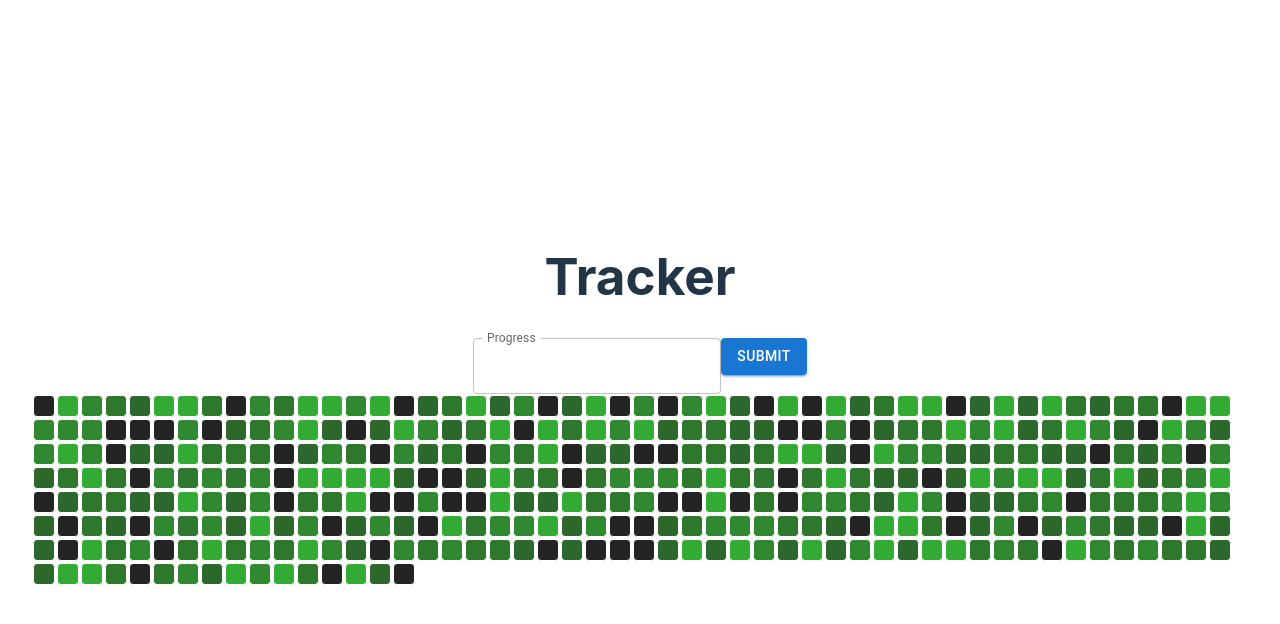
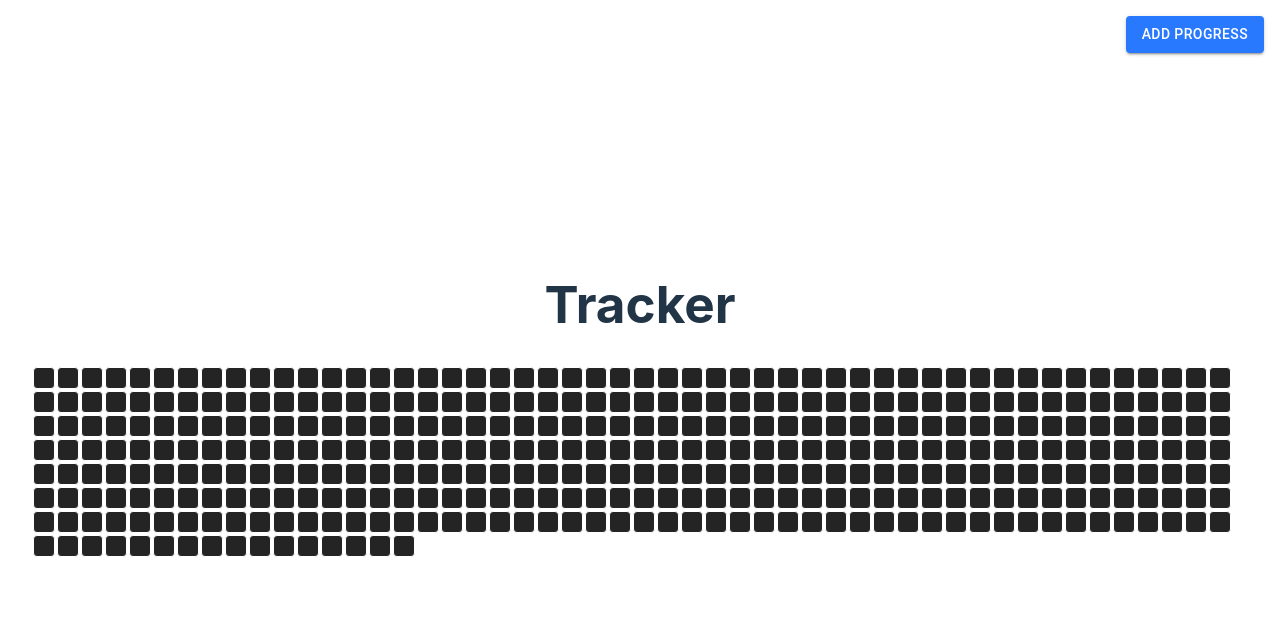
Before and after one commit to GeorgeSedhom0/ProgressTracker, a React (Vite) app: page / in a window 1280 px wide. Shown: the top 624 px of the page. Built offline with nearby package versions, Linux system fonts and the light colour scheme.

Commit message:
more stable input

```diff
--- a/src/App.tsx
+++ b/src/App.tsx
@@ -1,13 +1,41 @@
-import { useState } from 'react'
-import './App.css'
-import Tracker from './Tracker'
+import { blue, purple } from "@mui/material/colors";
+import "./App.css";
+import Tracker from "./Tracker";
+// imports for theme on mui
+import { createTheme, ThemeProvider } from "@mui/material/styles";
+
+const theme = createTheme({
+  palette: {
+    primary: {
+      main: blue["A400"],
+      light: blue["A200"],
+      dark: blue["A700"],
+      contrastText: "#fff",
+    },
+    secondary: {
+      main: purple["A400"],
+      light: purple["A200"],
+      dark: purple["A700"],
+      contrastText: "#fff",
+    },
+  },
+  components: {
+    MuiInputBase: {
+      styleOverrides: {
+        root: {
+          color: "white",
+        },
+      },
+    },
+  },
+});
 
 function App() {
-  const [count, setCount] = useState(0)
-
   return (
-    <Tracker/>
-  )
+    <ThemeProvider theme={theme}>
+      <Tracker />
+    </ThemeProvider>
+  );
 }
 
-export default App
+export default App;
--- a/src/Tracker.tsx
+++ b/src/Tracker.tsx
@@ -29,24 +29,35 @@ const Tracker = () => {
 
   const mockProgress = () => {
     const newProgress = [...progress];
+    const yearAgo = new Date();
+    yearAgo.setDate(yearAgo.getDate() - 365);
+
     for (let i = 0; i < 365; i++) {
+      yearAgo.setDate(yearAgo.getDate() + 1);
+
       newProgress.push({
-        progress: Math.floor(Math.random() * 5),
-        date: Date.now(),
-        done: ["mock data"],
+        progress: 0,
+        date: yearAgo.getTime(),
+        done: ["- None"],
       });
     }
     setProgress(newProgress);
   };
 
   useEffect(() => {
-    mockProgress();
+    // get the saved data from localStoarge
+    const savedData = localStorage.getItem("progress");
+    if (!savedData) {
+      mockProgress();
+    } else {
+      setProgress(JSON.parse(savedData));
+    }
 
     return () => {
-      // clean up
       setProgress([]);
     };
   }, []);
+
   return (
     <div>
       <h1>Tracker</h1>
--- a/src/componants/inputProgress.tsx
+++ b/src/componants/inputProgress.tsx
@@ -1,53 +1,167 @@
-import TextField from "@mui/material/TextField";
-import Button from "@mui/material/Button";
+import { Close } from "@mui/icons-material";
+import { IconButton } from "@mui/material";
+import { Button, Slider, Divider, Typography, TextField } from "@mui/material/";
+import { useState } from "react";
 import { Progress } from "../Tracker";
-import { useState } from "react";
 
 const AddProgress: React.FC<{
   setProgress: React.Dispatch<React.SetStateAction<Progress[]>>;
 }> = ({ setProgress }) => {
   const [newProgress, setNewProgress] = useState(0);
+  const [progressText, setProgressText] = useState("");
+  const [add, setAdd] = useState(false);
+  const [addedToday, setAddedToday] = useState(false);
+
+  const lastAdded = localStorage.getItem("lastAdded");
+
+  if (lastAdded) {
+    const lastAddedDate = new Date(Number(lastAdded));
+    const today = new Date();
+    if (lastAddedDate.getDate() === today.getDate()) {
+      setAddedToday(true);
+    }
+  }
+
   return (
     <div
       style={{
-        width: "100%",
+        position: "absolute",
+        top: "1em",
+        right: "1em",
+        display: "flex",
       }}
     >
+      {!addedToday && !add && (
+        <Button
+          variant="contained"
+          onClick={() => {
+            setAdd(true);
+          }}
+        >
+          Add Progress
+        </Button>
+      )}
+      {add && (
+        <div
+          style={{
+            position: "fixed",
+            top: 0,
+            left: 0,
+            width: "100%",
+            height: "100%",
+            backdropFilter: "blur(5px)",
+            backgroundColor: "rgba(0,0,0,0.7)",
+            display: "flex",
+            flexDirection: "column",
+            justifyContent: "center",
+            alignItems: "center",
+            gap: "1em",
+          }}
+        >
+          <IconButton
+            style={{
+              position: "absolute",
+              top: "1em",
+              right: "1em",
+              cursor: "pointer",
+            }}
+            onClick={() => {
+              setAdd(false);
+            }}
+          >
+            <Close
+              sx={{
+                color: "white",
+              }}
+            />
+            test
+          </IconButton>
+          <Typography>
+            Add Progress for{" "}
+            {new Date().toLocaleDateString("en-US", {
+              weekday: "long",
+              year: "numeric",
+              month: "long",
+              day: "numeric",
+            })}
+          </Typography>
+          <Divider
+            sx={{
+              width: "10em",
+              color: "white",
+            }}
+          />
+          <Typography>Progress: {newProgress * 25}%</Typography>
+          <Slider
+            sx={{
+              width: "10em",
+            }}
+            value={newProgress * 25}
+            onChange={(e, value) => {
+              value = value as number;
+              value = value / 25;
+              value = Math.round(value);
+              console.log(value);
+              setNewProgress(value);
+            }}
+          />
+          <Divider
+            sx={{
+              width: "10em",
+              color: "white",
+            }}
+          />
+          <Typography>
+            What did you do today
+            <br />
+            (separate each item with a new line)
+          </Typography>
           <TextField
-        id="outlined-number"
-        label="Progress"
-        type="number"
-        InputLabelProps={{
-          shrink: true,
+            multiline
+            variant="outlined"
+            sx={{
+              width: "20em",
             }}
-        variant="outlined"
+            value={progressText}
             onChange={(e) => {
-          setProgress((prev) => {
-            prev.push({
-              progress: parseInt(e.target.value),
-              date: Date.now(),
-              done: ["mock data"],
+              let value = e.target.value;
+              const lines = value.split("\n");
+              const newLines = lines.map((line) => {
+                if (line[0] === "-") {
+                  return line;
+                } else {
+                  return "- " + line;
+                }
               });
-            return prev;
-          });
+              value = newLines.join("\n");
+              setProgressText(value);
+            }}
+          />
+          <Divider
+            sx={{
+              width: "10em",
+              color: "white",
             }}
           />
           <Button
             variant="contained"
             onClick={() => {
               setProgress((prev) => {
-            prev.push({
-              progress: 0,
+                const newArr = [...prev];
+                newArr.push({
+                  progress: newProgress,
                   date: Date.now(),
                   done: ["mock data"],
                 });
-            return prev;
+                return newArr;
               });
             }}
           >
             Submit
           </Button>
         </div>
+      )}
+    </div>
   );
 };
 
```
Lines whose indentation alone changed are shown as unchanged.
